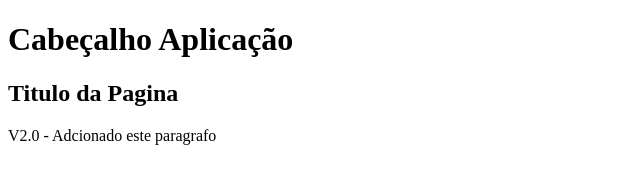
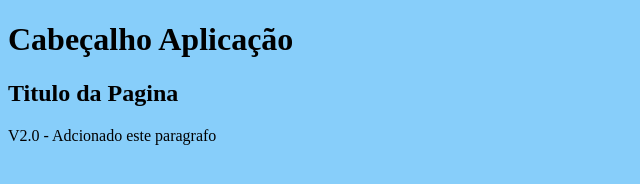
Before and after one commit to kelvincarvalho/01_kelvinc_git, a plain HTML site: page index.html in a window 1280 px wide. Shown: the whole page, without its empty margins (0-640 px from the left). Drawn offline with Linux system fonts and the light colour scheme.

Commit message:
Adcionado estilos.css e configurado index.html

```diff
--- /dev/null
+++ b/estilos.css
@@ -0,0 +1,3 @@
+body {
+    background-color:  lightskyblue;
+}
--- a/index.html
+++ b/index.html
@@ -4,6 +4,7 @@
     <meta charset="UTF-8">
     <meta name="viewport" content="width=device-width, initial-scale=1.0">
     <meta http-equiv="X-UA-Compatible" content="ie=edge">
+    <link rel="stylesheet" href="estilos.css">
     <title>Exemplo GitHub</title>
 </head>
 <body>
```
